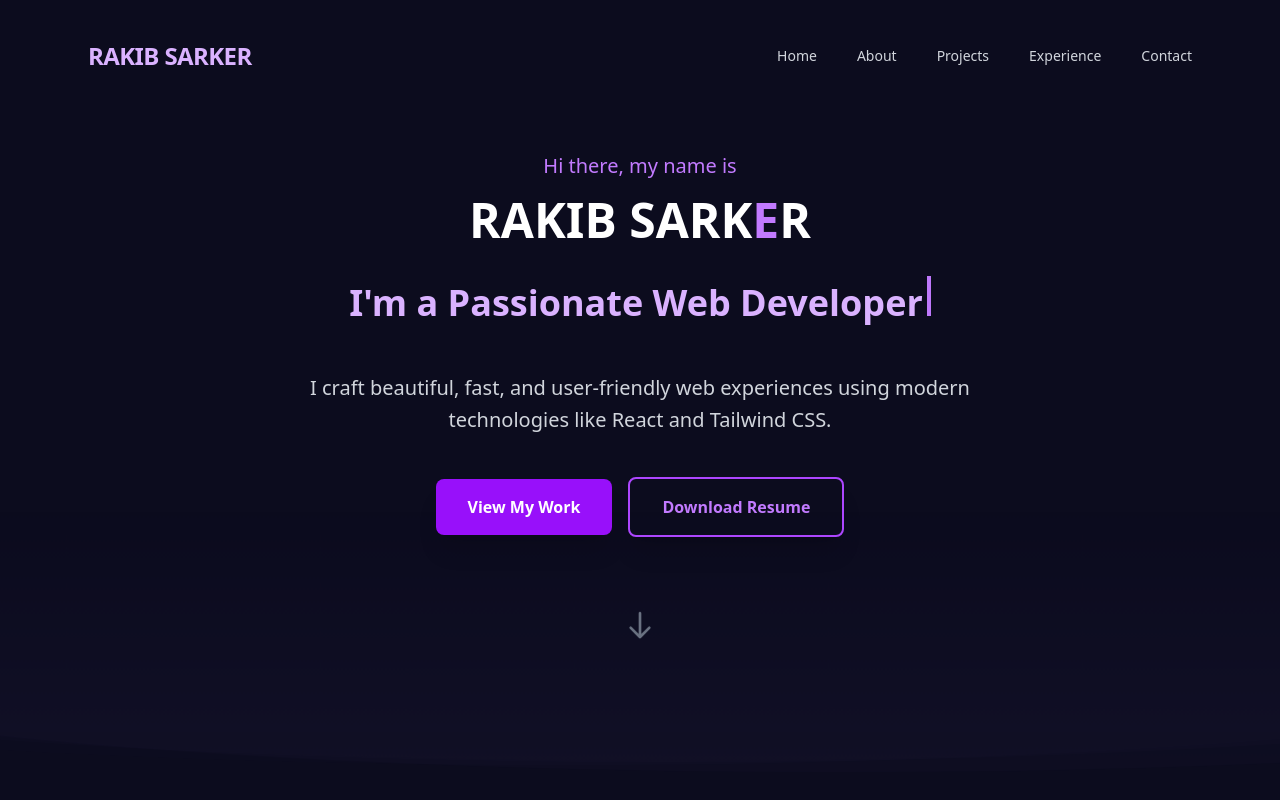
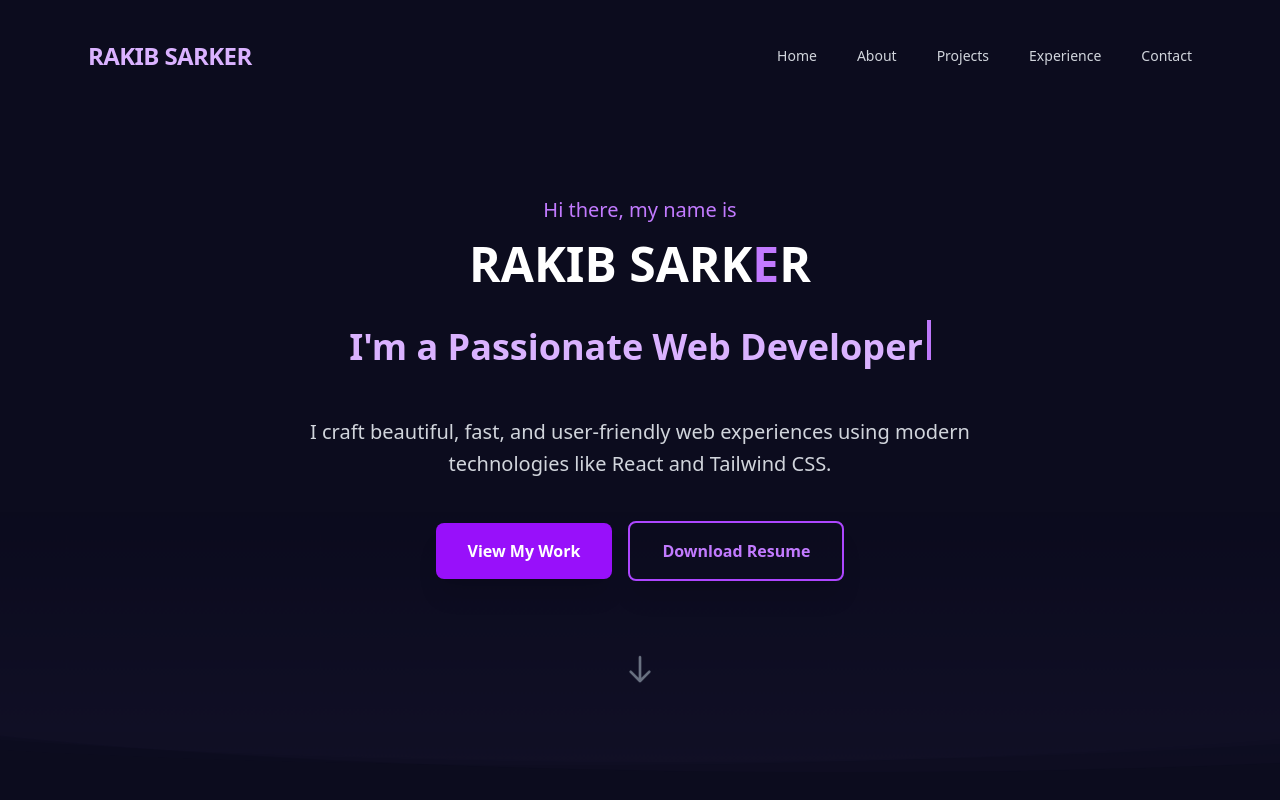
Before and after one commit to Sark-Rakib/sark-rakib-portfolio, a React (Vite) app: page / in a window 1280 px wide. Shown: the top 800 px of the page. Built offline with nearby package versions, Linux system fonts and the light colour scheme.

Commit message:
upgrade hero

```diff
--- a/src/component/Hero.jsx
+++ b/src/component/Hero.jsx
@@ -22,7 +22,7 @@ export default function Hero() {
   };
 
   const resumeUrl =
-    "https://docs.google.com/document/d/1VkMD843CZoMXrfUp_91rDGnxMj0QhihoqN51KQnzLi4/export?format=pdf";
+    "https://drive.google.com/file/d/1Sf3yTgfNRG5Qarsq1H2NlFge5eHr7r9x/view?usp=sharing";
 
   return (
     <section
@@ -43,7 +43,7 @@ export default function Hero() {
       </div>
 
       <div className="relative z-10 max-w-7xl mx-auto px-6 sm:px-8 lg:px-12 text-center">
-        <p className="text-lg sm:text-xl text-purple-400 font-medium mb-4">
+        <p className="text-lg sm:text-xl mt-22 text-purple-400 font-medium mb-4">
           Hi there, my name is
         </p>
 
```
